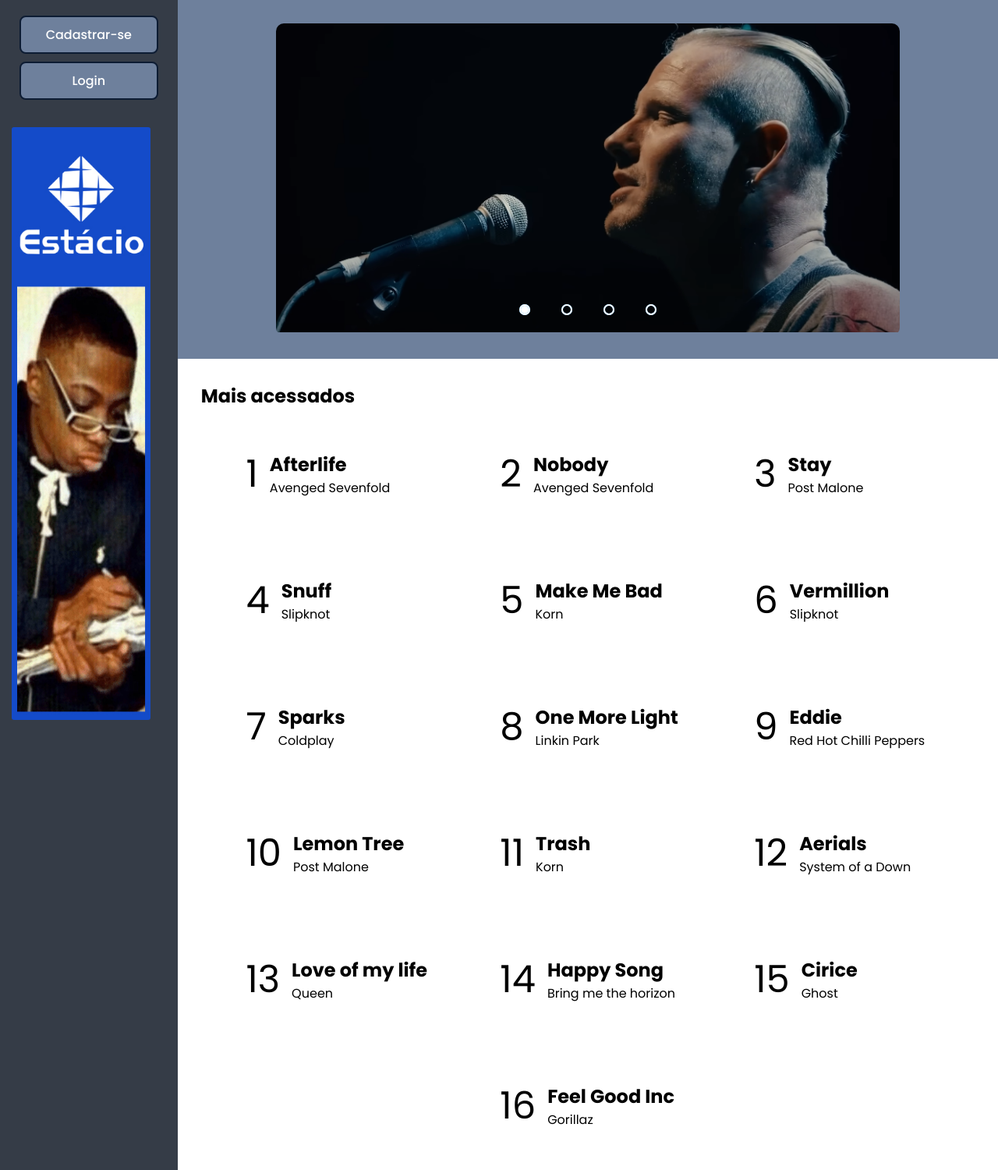
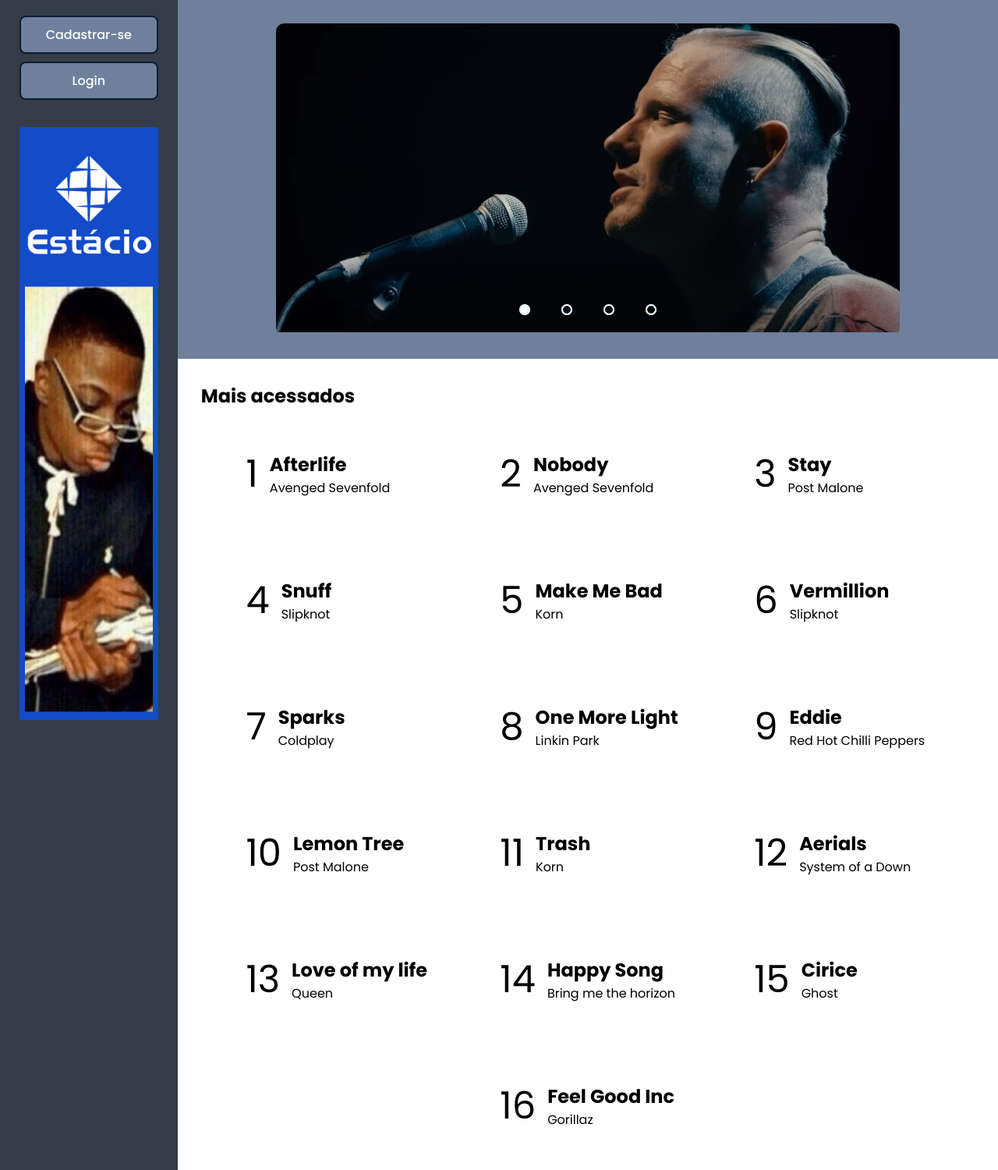
Before and after one commit to joaomatheusm/estachord, a PHP site: page / in a window 1280 px wide. Shown: the part 100-1600 px from the top of the page at 78% size. Run offline with PHP 8.4, Linux system fonts and the light colour scheme.

Commit message:
aside ad centered

```diff
--- a/css/style.css
+++ b/css/style.css
@@ -111,6 +111,11 @@ aside a {
     align-items: center;
     justify-content: center;
     margin-top: 30px;
+}
+
+aside a picture {
+    display: flex;
+    justify-content: center;
 }
 
 aside a picture img {
```
